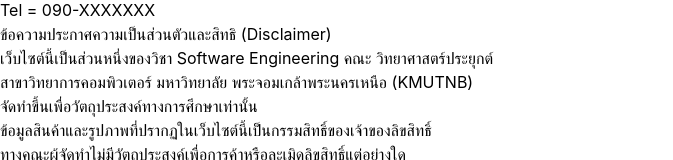
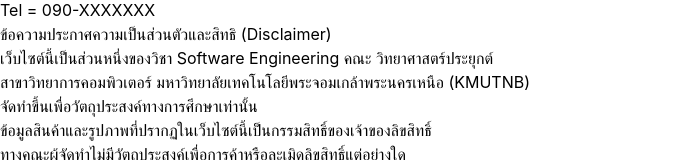
Before and after one commit to TimMasonCalisthenics/partpoint, a React (Vite) app in the folder frontend/: page /compare in a window 1280 px wide. Shown: the part 3616-3776 px from the top of the page, without its empty margins (0-673 px from the left). Built offline with nearby package versions, Linux system fonts and the light colour scheme.

Commit message:
edit footer

```diff
--- a/frontend/src/components/footer.tsx
+++ b/frontend/src/components/footer.tsx
@@ -32,7 +32,7 @@ export default function Footer() {
             </h4>
             <div className="text-base md:text-lg text-gray-300 space-y-1 font-medium leading-relaxed">
               <p>เว็บไซต์นี้เป็นส่วนหนึ่งของวิชา Software Engineering คณะ วิทยาศาสตร์ประยุกต์</p>
-              <p>สาขาวิทยาการคอมพิวเตอร์ มหาวิทยาลัย พระจอมเกล้าพระนครเหนือ (KMUTNB)</p>
+              <p>สาขาวิทยาการคอมพิวเตอร์ มหาวิทยาลัยเทคโนโลยีพระจอมเกล้าพระนครเหนือ (KMUTNB)</p>
               <p>จัดทำขึ้นเพื่อวัตถุประสงค์ทางการศึกษาเท่านั้น</p>
               <p>ข้อมูลสินค้าและรูปภาพที่ปรากฏในเว็บไซต์นี้เป็นกรรมสิทธิ์ของเจ้าของลิขสิทธิ์</p>
               <p>ทางคณะผู้จัดทำไม่มีวัตถุประสงค์เพื่อการค้าหรือละเมิดลิขสิทธิ์แต่อย่างใด</p>
```
